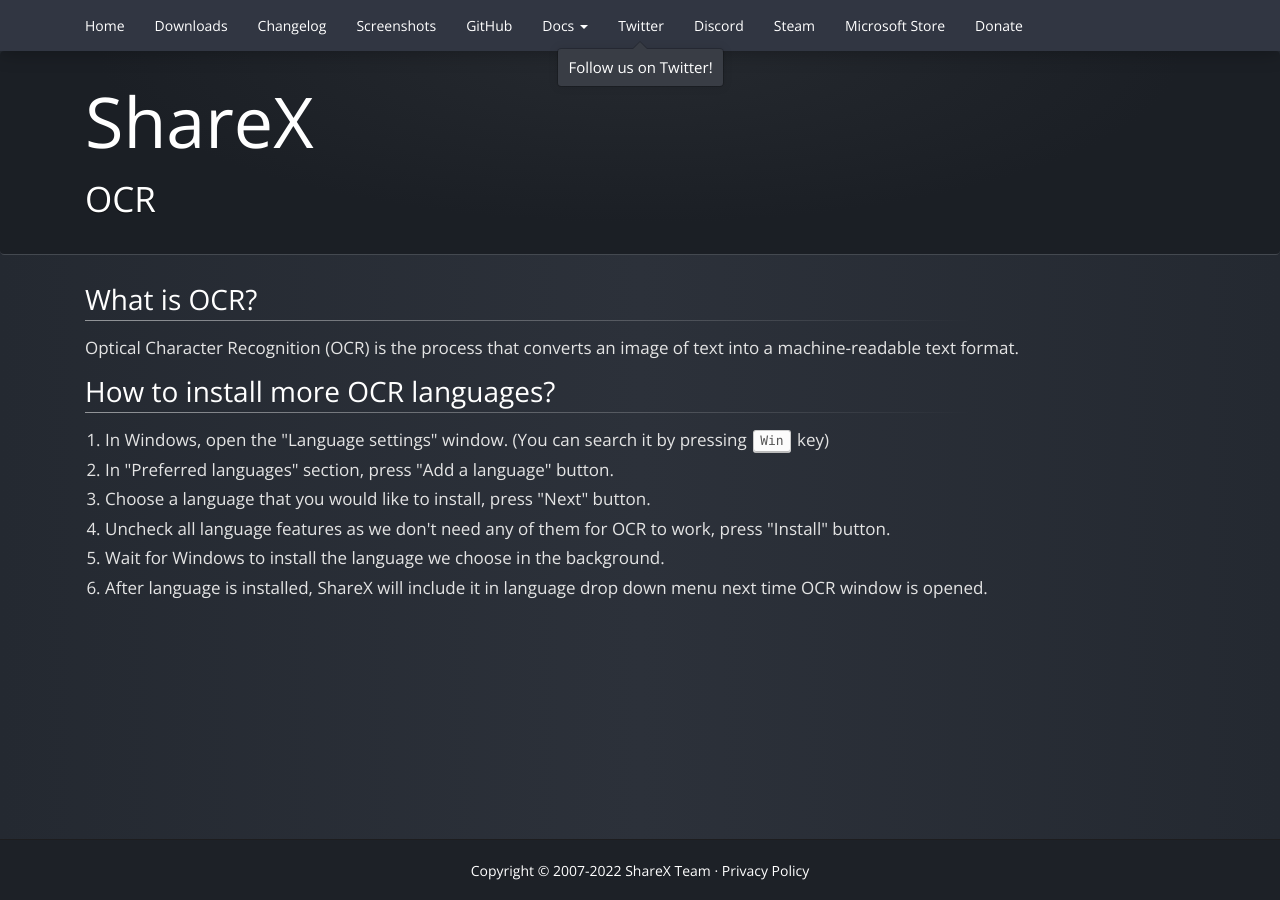
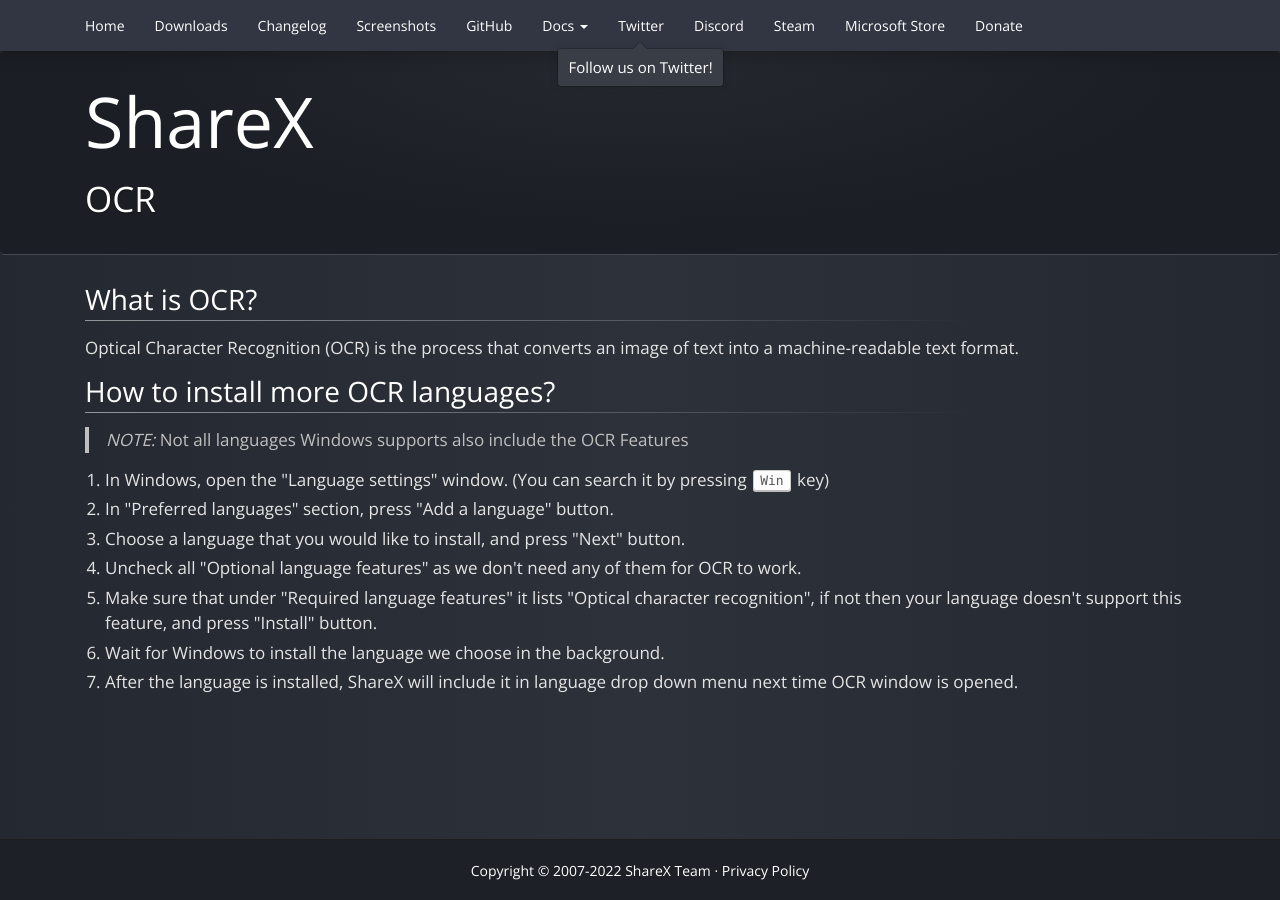
Before and after one commit to ShareX/sharex.github.io, a Jekyll site: the page built from docs/ocr.md, in a window 1280 px wide. Built offline with Jekyll 4.4.1, drawn with Linux system fonts in a browser that asks for light colours.

Commit message:
Update ocr.md
Added clarifying details to note that it's not for all available Windows languages, and also how to see if the language you're installing has OCR support.

```diff
--- a/docs/ocr.md
+++ b/docs/ocr.md
@@ -9,9 +9,12 @@
 
 ## How to install more OCR languages?
 
+> **_NOTE:_**  Not all languages Windows supports also include the OCR Features
+
 1. In Windows, open the "Language settings" window. (You can search it by pressing <kbd>Win</kbd> key)
 2. In "Preferred languages" section, press "Add a language" button.
-3. Choose a language that you would like to install, press "Next" button.
-4. Uncheck all language features as we don't need any of them for OCR to work, press "Install" button.
-5. Wait for Windows to install the language we choose in the background.
-6. After language is installed, ShareX will include it in language drop down menu next time OCR window is opened.
+3. Choose a language that you would like to install, and press "Next" button.
+4. Uncheck all "Optional language features" as we don't need any of them for OCR to work.
+5. Make sure that under "Required language features" it lists "Optical character recognition", if not then your language doesn't support this feature, and press "Install" button.
+6. Wait for Windows to install the language we choose in the background.
+7. After the language is installed, ShareX will include it in language drop down menu next time OCR window is opened.
```
